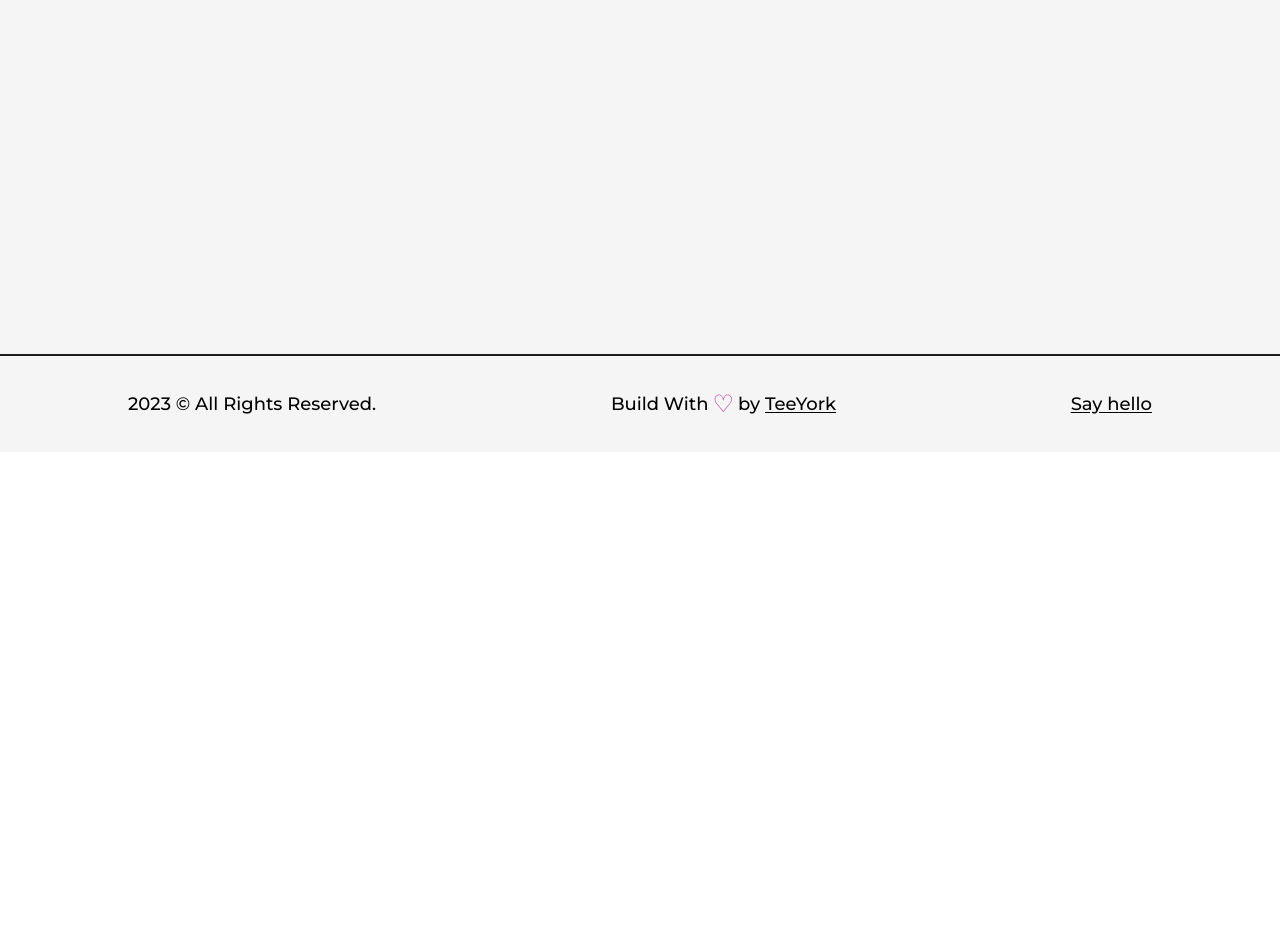
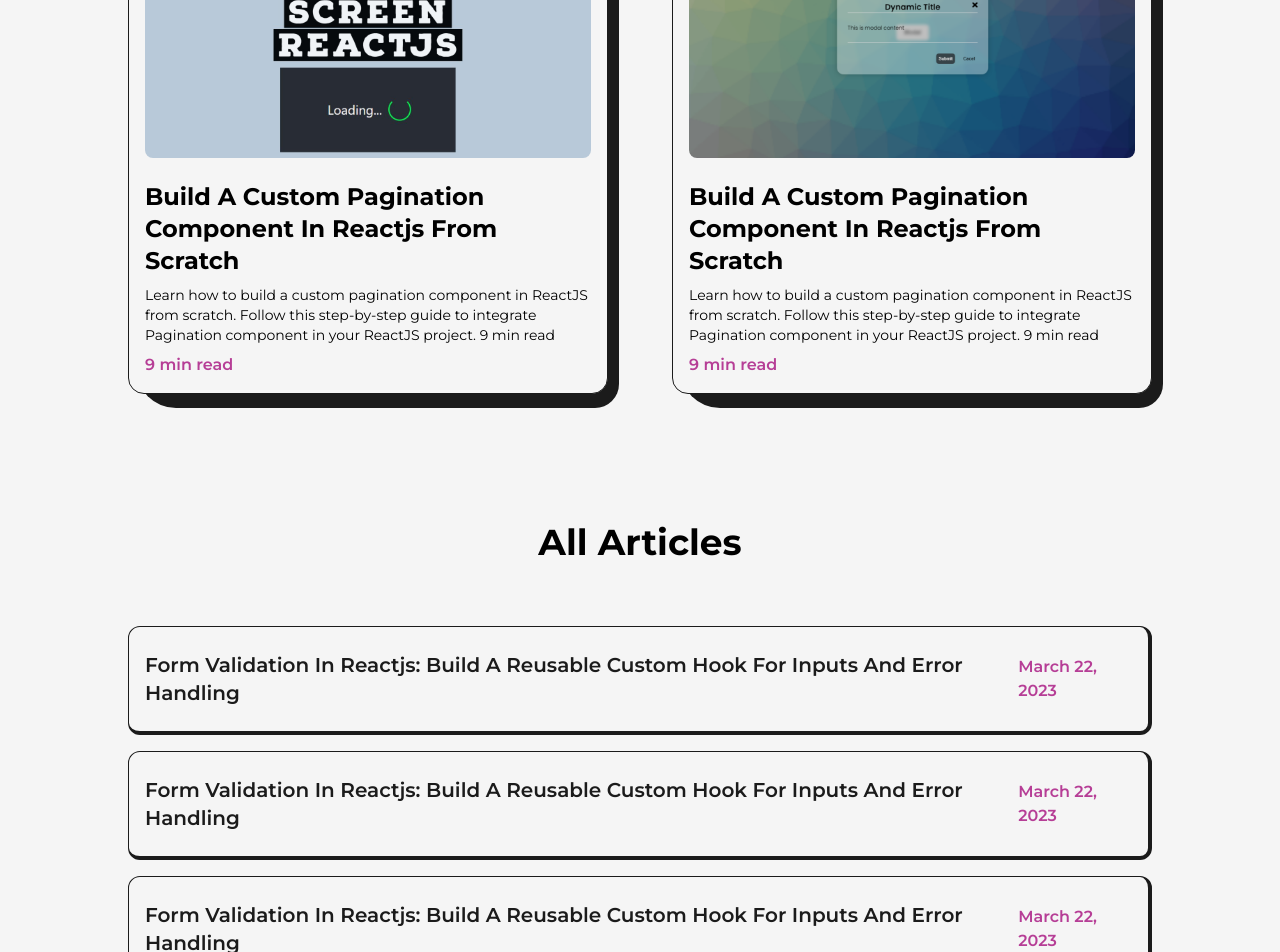
Before and after one commit to LouisNam/nextjs-portfolio, a Next.js app: page /articles in a window 1280 px wide. Before the commit this address had no page. Shown: the part 534-1486 px from the top of the page. Before the commit the page ends 986 px from the top, so only its background shows below. Built offline with nearby package versions, Linux system fonts and the light colour scheme.

Commit message:
Implement articles page

```diff
--- /dev/null
+++ b/src/pages/articles.js
@@ -0,0 +1,159 @@
+import AnimatedText from "@/components/AnimatedText";
+import Layout from "@/components/Layout";
+import Head from "next/head";
+import Image from "next/image";
+import Link from "next/link";
+import React, { useRef } from "react";
+import Articles1 from "../../public/images/articles/create loading screen in react js.jpg";
+import Articles2 from "../../public/images/articles/create modal component in react using react portals.png";
+import { easeInOut, motion, useMotionValue } from "framer-motion";
+
+const FramerImage = motion(Image);
+
+const MovingImg = ({ title, img, link }) => {
+  const x = useMotionValue(0);
+  const y = useMotionValue(0);
+  const imgRef = useRef(null);
+
+  function handleMouse(event) {
+    imgRef.current.style.display = "inline-block";
+    x.set(event.pageX);
+    y.set(-10);
+  }
+  function handleMouseLeave(event) {
+    imgRef.current.style.display = "none";
+    x.set(0);
+    y.set(0);
+  }
+
+  return (
+    <Link
+      href={link}
+      target="_blank"
+      onMouseMove={handleMouse}
+      onMouseLeave={handleMouseLeave}
+    >
+      <h2 className="text-xl font-semibold capitalize hover:underline">
+        {title}
+      </h2>
+      <FramerImage
+        src={img}
+        alt={title}
+        ref={imgRef}
+        className="absolute z-10 hidden h-auto rounded-lg w-96"
+        style={{ x: x, y: y }}
+        initial={{ opacity: 0 }}
+        whileInView={{ opacity: 1, transition: { duration: 0.2 } }}
+      />
+    </Link>
+  );
+};
+
+const Article = ({ img, title, date, link }) => {
+  return (
+    <motion.li
+      className="relative flex items-center justify-between w-full p-4 py-6 my-4 border border-b-4 border-r-4 border-solid rounded-xl bg-light text-dark first:mt-0 border-dark"
+      initial={{ y: 200 }}
+      whileInView={{ y: 0, transition: { duration: 0.5, ease: easeInOut } }}
+      viewport={{ once: true }}
+    >
+      <MovingImg title={title} img={img} link={link} />
+      <span className="pl-4 font-semibold text-primary">{date}</span>
+    </motion.li>
+  );
+};
+
+const FeaturedArticle = ({ img, title, time, summary, link }) => {
+  return (
+    <li className="relative w-full col-span-1 p-4 border border-solid bg-light border-dark rounded-2xl">
+      <div className="absolute top-0 -right-3 -z-10 w-[101%] h-[103%] rounded-[2.5rem] bg-dark rounded-br-3xl" />
+      <Link
+        href={link}
+        target="_blank"
+        className="inline-block w-full overflow-hidden rounded-lg cursor-pointer"
+      >
+        <FramerImage
+          src={img}
+          alt={title}
+          className="w-full h-auto"
+          whileHover={{ scale: 1.05 }}
+          transition={{ duration: 0.2 }}
+        />
+      </Link>
+      <Link href={link} target="_blank" className="">
+        <h2 className="my-2 mt-4 text-2xl font-bold capitalize hover:underline">
+          {title}
+        </h2>
+      </Link>
+      <p className="mb-2 text-sm">{summary}</p>
+      <span className="font-semibold text-primary">{time}</span>
+    </li>
+  );
+};
+
+const Articles = () => {
+  return (
+    <>
+      <Head>
+        <title>Tee York | Articles Page</title>
+        <meta name="description" content="Articles" />
+      </Head>
+      <main className="flex flex-col items-center justify-center w-full mb-16 overflow-hidden">
+        <Layout className="pt-16">
+          <AnimatedText text="Words Can Change The World!" className="mb-16" />
+          <ul className="grid grid-cols-2 gap-16">
+            <FeaturedArticle
+              title="Build A Custom Pagination Component In Reactjs From Scratch"
+              summary="Learn how to build a custom pagination component in ReactJS from scratch.
+Follow this step-by-step guide to integrate Pagination component in your ReactJS project.
+9 min read"
+              time="9 min read"
+              img={Articles1}
+              link="/"
+            />
+            <FeaturedArticle
+              title="Build A Custom Pagination Component In Reactjs From Scratch"
+              summary="Learn how to build a custom pagination component in ReactJS from scratch.
+Follow this step-by-step guide to integrate Pagination component in your ReactJS project.
+9 min read"
+              time="9 min read"
+              img={Articles2}
+              link="/"
+            />
+          </ul>
+          <h2 className="w-full my-16 mt-32 text-4xl font-bold text-center">
+            All Articles
+          </h2>
+          <ul>
+            <Article
+              title="Form Validation In Reactjs: Build A Reusable Custom Hook For Inputs And Error Handling"
+              img={Articles1}
+              date="March 22, 2023"
+              link="/"
+            />
+            <Article
+              title="Form Validation In Reactjs: Build A Reusable Custom Hook For Inputs And Error Handling"
+              img={Articles2}
+              date="March 22, 2023"
+              link="/"
+            />
+            <Article
+              title="Form Validation In Reactjs: Build A Reusable Custom Hook For Inputs And Error Handling"
+              img={Articles1}
+              date="March 22, 2023"
+              link="/"
+            />
+            <Article
+              title="Form Validation In Reactjs: Build A Reusable Custom Hook For Inputs And Error Handling"
+              img={Articles2}
+              date="March 22, 2023"
+              link="/"
+            />
+          </ul>
+        </Layout>
+      </main>
+    </>
+  );
+};
+
+export default Articles;
--- a/src/pages/projects.js
+++ b/src/pages/projects.js
@@ -6,6 +6,9 @@
 import Head from "next/head";
 import AnimatedText from "@/components/AnimatedText";
 import { GithubIcon } from "@/components/Icons";
+import { motion } from "framer-motion";
+
+const FramerImage = motion(Image);
 
 const FeaturedProject = ({ type, title, summary, img, link, github }) => {
   return (
@@ -16,7 +19,13 @@
         target="_blank"
         className="w-1/2 overflow-hidden rounded-lg cursor-pointer"
       >
-        <Image src={img} alt={title} className="w-full h-auto" />
+        <FramerImage
+          src={img}
+          alt={title}
+          className="w-full h-auto"
+          whileHover={{ scale: 1.05 }}
+          transition={{ duration: 0.2 }}
+        />
       </Link>
       <div className="flex flex-col items-start justify-between w-1/2 pl-6">
         <span className="text-xl font-medium text-primary">{type}</span>
@@ -54,7 +63,13 @@
         target="_blank"
         className="w-full overflow-hidden rounded-lg cursor-pointer"
       >
-        <Image src={img} alt={title} className="w-full h-auto" />
+        <FramerImage
+          src={img}
+          alt={title}
+          className="w-full h-auto"
+          whileHover={{ scale: 1.05 }}
+          transition={{ duration: 0.2 }}
+        />
       </Link>
       <div className="flex flex-col items-start justify-between w-full pl-6">
         <span className="text-xl font-medium text-primary">{type}</span>
```
